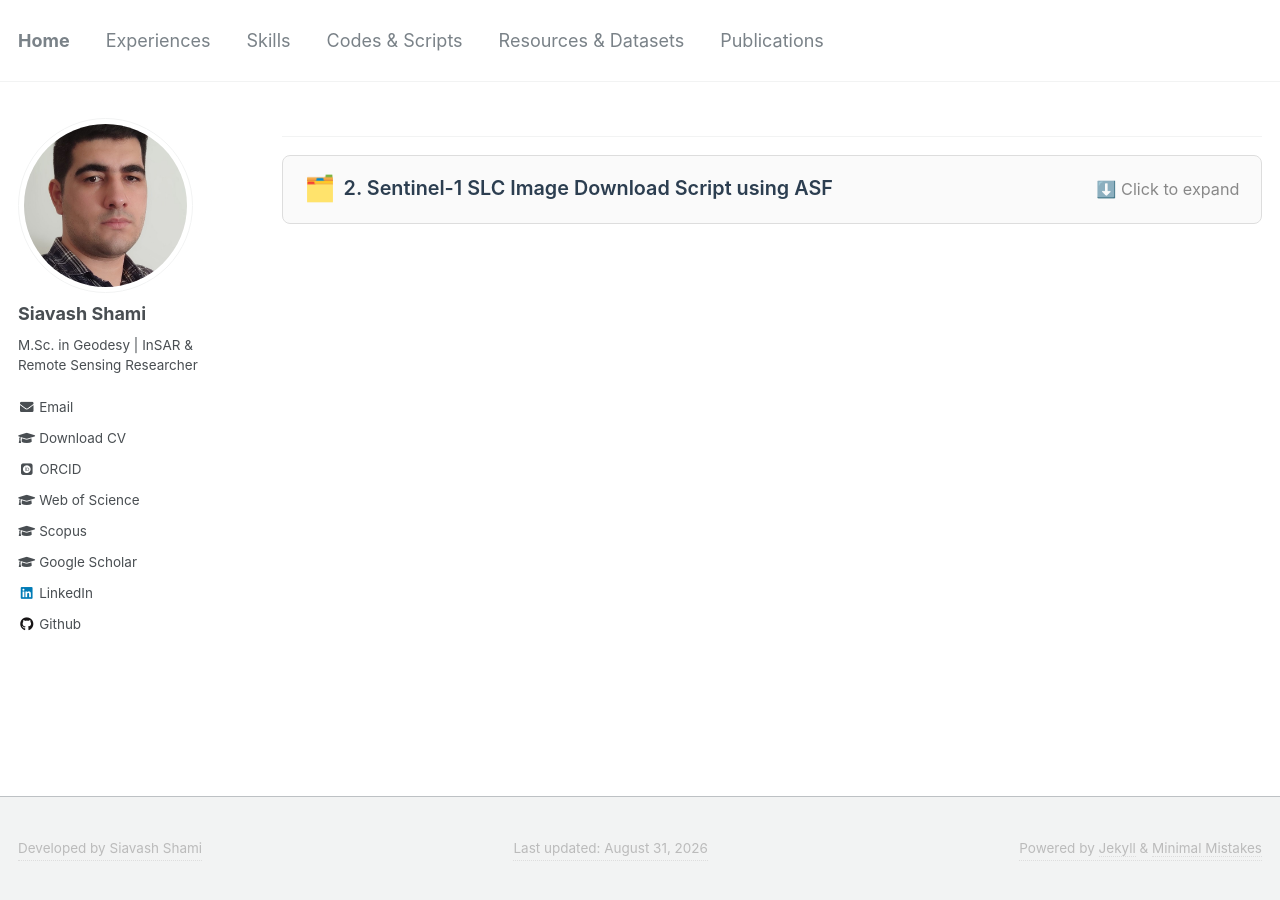
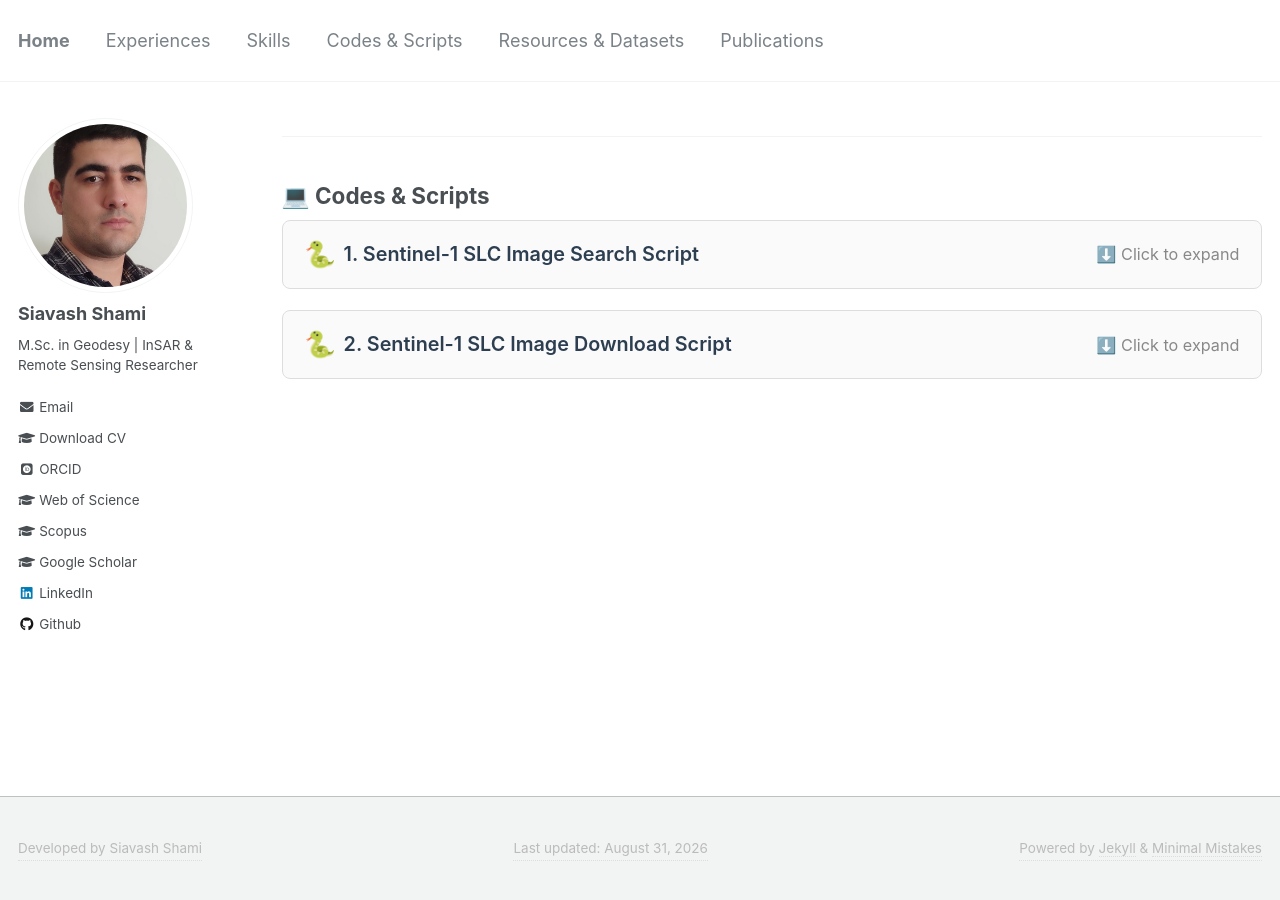
Before and after one commit to siavashshami/siavashshami.github.io, a Jekyll site: the page built from _pages/codes_scripts.md, in a window 1280 px wide. Built offline with Jekyll 4.4.1, drawn with Linux system fonts in a browser that asks for light colours; some web fonts are replaced; part of the change alters nothing that is shown.

Commit message:
Update codes_scripts.md

```diff
--- a/_pages/codes_scripts.md
+++ b/_pages/codes_scripts.md
@@ -7,65 +7,58 @@ author_profile: true
 
 ---
 ---
-<details style="border: 1px solid #ddd; border-radius: 8px; padding: 0.8rem 1.2rem; margin-bottom: 1.2rem; background: #fafafa; transition: all 0.2s;">
+## 💻 Codes & Scripts
+
+<details style="border: 1px solid #ddd; border-radius: 8px; padding: 0.8rem 1.2rem; margin-bottom: 1.2rem; background: #fafafa;">
   <summary style="font-size: 1.1rem; font-weight: 600; color: #2c3e50; cursor: pointer; list-style: none; display: flex; align-items: center; gap: 8px;">
-    <span style="font-size: 1.4rem;">🗂️</span>
-    2. Sentinel-1 SLC Image Download Script using ASF
+    <span style="font-size: 1.4rem;">🐍</span>
+    1. Sentinel-1 SLC Image Search Script
     <span style="margin-left: auto; font-size: 0.9rem; color: #888; font-weight: 400;">
       ⬇️ Click to expand
     </span>
   </summary>
 
   <div style="padding-top: 1rem; border-top: 1px solid #eee; margin-top: 0.8rem;">
-
     <p style="font-size: 1rem; line-height: 1.7; color: #444;">
       <strong>📌 Description:</strong><br>
-     This script downloads Sentinel-1 Single Look Complex (SLC) images, precise orbit files (POEORB or RESORB), and Digital Elevation Model (DEM) data from the Alaska Satellite Facility (ASF) based on user-defined criteria such as date range, region, polarization, orbit direction, path, frame, and minimum coverage percentage. It supports parallel downloads with threading, batch processing, and automatic unzipping of files. The script ensures that only images meeting a minimum coverage threshold are downloaded and handles orbit files specific to each image's sensing time.
-
-The script uses the asf_search library for querying and downloading from the ASF API, rasterio for DEM merging, and geometric libraries like shapely and geopandas for coverage calculations. It includes retry mechanisms for network errors, progress logging, and graceful handling of failures (e.g., continuing without DEM if specified).
-
-This tool is particularly useful for preparing data for radar interferometry (InSAR) time-series analysis, where consistent geometry (same path and frame) and appropriate polarization are critical.
+      Searches Sentinel-1 SLC images from ASF based on date, region, polarization, and coverage. Groups results and generates temporal plots.
     </p>
-
     <div style="display: flex; flex-wrap: wrap; gap: 1.5rem; margin: 1rem 0; font-size: 0.95rem; background: #f0f4f8; padding: 0.8rem 1.2rem; border-radius: 6px;">
       <span><strong>📁 Format:</strong> Python</span>
-      <span><strong>💾 Size:</strong> 14 KB (compressed)</span>
+      <span><strong>💾 Size:</strong> 9 KB</span>
     </div>
-
     <p style="margin: 0.8rem 0 0.4rem;">
-      <strong>📥 Download Link:</strong><br>
-      <a href="https://drive.google.com/file/d/10-6qYi2QohsyJO_37qeUGfUSrs_YPYVG/view?usp=sharing" target="_blank" style="color: #3498db; text-decoration: none; border-bottom: 1px dotted #3498db;">
-        🔗 Download from Google Drive
+      <strong>📥 Download:</strong><br>
+      <a href="https://drive.google.com/file/d/1gBqj8Rga6XRj9gBZb7oyGPVDUHy9so0G/view?usp=sharing" target="_blank" style="color: #3498db; text-decoration: none; border-bottom: 1px dotted #3498db;">
+        🔗 Google Drive
       </a>
     </p>
----
----
-<details style="border: 1px solid #ddd; border-radius: 8px; padding: 0.8rem 1.2rem; margin-bottom: 1.2rem; background: #fafafa; transition: all 0.2s;">
+  </div>
+</details>
+
+<details style="border: 1px solid #ddd; border-radius: 8px; padding: 0.8rem 1.2rem; margin-bottom: 1.2rem; background: #fafafa;">
   <summary style="font-size: 1.1rem; font-weight: 600; color: #2c3e50; cursor: pointer; list-style: none; display: flex; align-items: center; gap: 8px;">
-    <span style="font-size: 1.4rem;">🗂️</span>
-    1. Sentinel-1 SLC Image Search Script using ASF
+    <span style="font-size: 1.4rem;">🐍</span>
+    2. Sentinel-1 SLC Image Download Script
     <span style="margin-left: auto; font-size: 0.9rem; color: #888; font-weight: 400;">
       ⬇️ Click to expand
     </span>
   </summary>
 
   <div style="padding-top: 1rem; border-top: 1px solid #eee; margin-top: 0.8rem;">
-
     <p style="font-size: 1rem; line-height: 1.7; color: #444;">
       <strong>📌 Description:</strong><br>
-     This script searches for Sentinel-1 Single Look Complex (SLC) images from the Alaska Satellite Facility (ASF) based on user-defined criteria such as date range, region, polarization, orbit direction, and minimum coverage percentage. It groups the results, filters groups with a minimum number of images, generates temporal distribution plots, and saves results to text files.
-
-The script uses the asf_search library to query the ASF API and performs geometric calculations for coverage using shapely and geopandas. It includes retry mechanisms for network errors and user-friendly error messages.
+      Downloads Sentinel-1 SLC images, orbit files, and DEM from ASF with parallel threading and batch processing.
     </p>
-
     <div style="display: flex; flex-wrap: wrap; gap: 1.5rem; margin: 1rem 0; font-size: 0.95rem; background: #f0f4f8; padding: 0.8rem 1.2rem; border-radius: 6px;">
       <span><strong>📁 Format:</strong> Python</span>
-      <span><strong>💾 Size:</strong> 9 KB (compressed)</span>
+      <span><strong>💾 Size:</strong> 14 KB</span>
     </div>
-
     <p style="margin: 0.8rem 0 0.4rem;">
-      <strong>📥 Download Link:</strong><br>
-      <a href="https://drive.google.com/file/d/1gBqj8Rga6XRj9gBZb7oyGPVDUHy9so0G/view?usp=sharing" target="_blank" style="color: #3498db; text-decoration: none; border-bottom: 1px dotted #3498db;">
-        🔗 Download from Google Drive
+      <strong>📥 Download:</strong><br>
+      <a href="https://drive.google.com/file/d/10-6qYi2QohsyJO_37qeUGfUSrs_YPYVG/view?usp=sharing" target="_blank" style="color: #3498db; text-decoration: none; border-bottom: 1px dotted #3498db;">
+        🔗 Google Drive
       </a>
     </p>
+  </div>
+</details>
```
